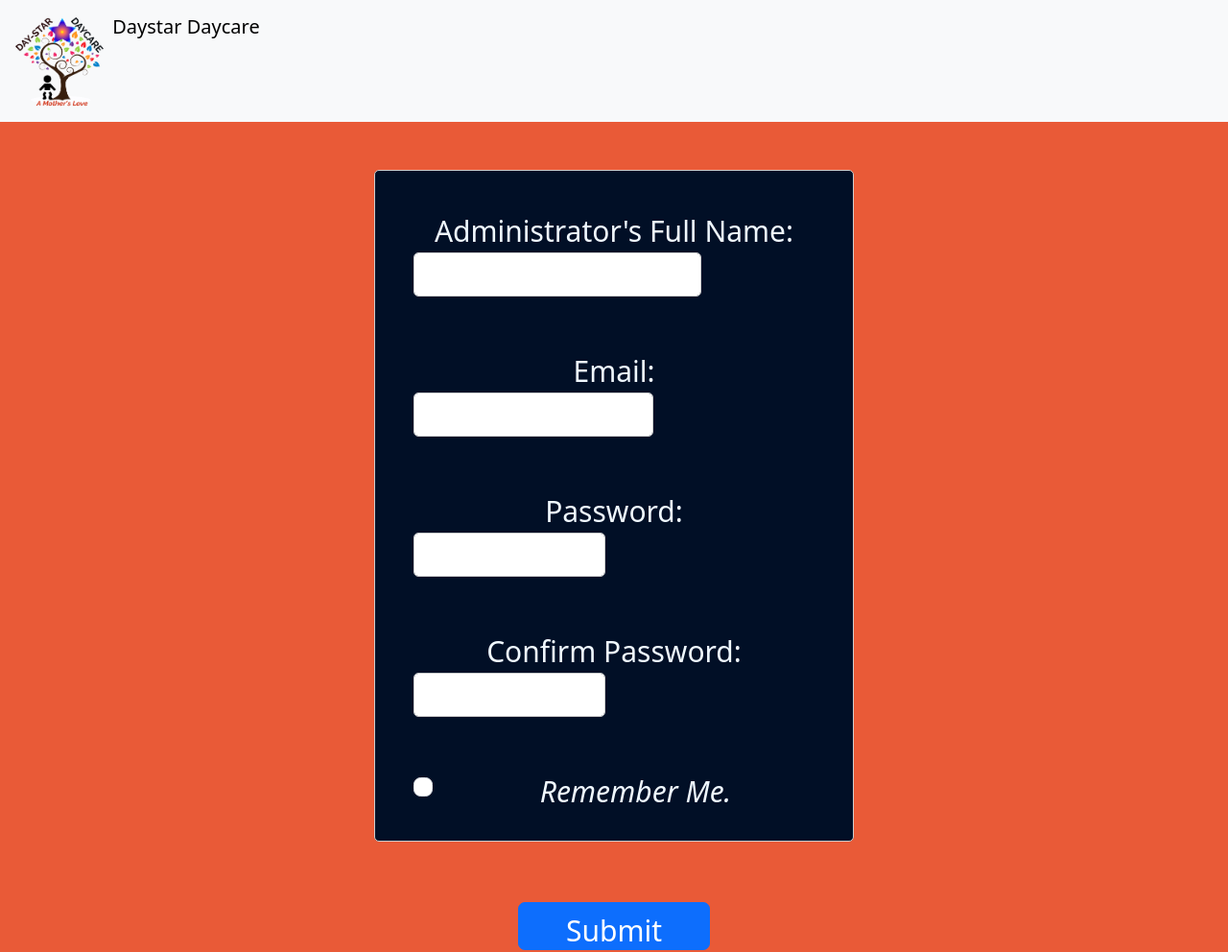
After one commit to MableMusiiimenta/web_app, a Django app: page /board.html in a window 1280 px wide. The commit adds this page. Shown: the whole page at 96% size. Run offline with Django 5.2, Linux system fonts and the light colour scheme; some libraries are stand-ins or nearby versions.

Commit message:
added an index file and some css

```diff
--- a/daystar/settings.py
+++ b/daystar/settings.py
@@ -9,7 +9,7 @@ https://docs.djangoproject.com/en/5.0/topics/settings/
 For the full list of settings and their values, see
 https://docs.djangoproject.com/en/5.0/ref/settings/
 """
-
+import os
 from pathlib import Path
 
 # Build paths inside the project like this: BASE_DIR / 'subdir'.
@@ -55,7 +55,7 @@ ROOT_URLCONF = "daystar.urls"
 TEMPLATES = [
     {
         "BACKEND": "django.template.backends.django.DjangoTemplates",
-        "DIRS": [],
+        "DIRS": [os.path.join(ROOT_URLCONF, "templates")],
         "APP_DIRS": True,
         "OPTIONS": {
             "context_processors": [
--- /dev/null
+++ b/daystarapp/static/css/board.css
@@ -0,0 +1,48 @@
+.container{
+    display: flex;
+    justify-content: center;
+    align-items: center;
+    height: 100vh;
+}
+body{
+    font-size: 30px;
+    background-color: #e95a37;
+}
+
+
+form{
+    text-align: center;
+    width: 500px;
+    height: 700px;
+    padding: 40px;
+    padding-bottom: 10px;
+    border: 1px solid #ccc;
+    border-radius: 5px;
+    background-color: rgb(1, 15, 38);
+}
+.form-control{
+    width: 200px;
+    padding: 10px;
+    margin-bottom: 10px;
+    border: 1px solid #ccc;
+    border-radius: 5px;
+}
+.name{
+    width: 300px;
+}
+
+.email{
+    width: 250px;
+}
+
+input[type = "checkbox"] {
+    width: 20px;
+    height: 20px;
+}
+label{
+    color: aliceblue;
+}
+a{
+    color: aliceblue;
+    text-decoration: none;
+}
--- a/daystarapp/templates/babies/base.html
+++ b/daystarapp/templates/babies/base.html
@@ -5,6 +5,7 @@
     <meta charset="UTF-8">
     <meta name="viewport" content="width=device-width, initial-scale=1.0">
     <title>DayStar Management</title>
+    <link rel="icon" href="{% static 'favicon/favicon.ico' %}" type="image/x-icon">
     <link rel="stylesheet" href="https://cdnjs.cloudflare.com/ajax/libs/font-awesome/6.5.2/css/all.min.css">
     <link rel="stylesheet" href="{% static 'css/bootstrap.min.css' %}">
     <link rel="icon" href="{% static 'images/badge.ico' %}" type="image/x-icon"/>
--- /dev/null
+++ b/daystarapp/templates/board.html
@@ -0,0 +1,57 @@
+{% load static %}
+
+<!DOCTYPE html>
+<html lang="en">
+<head>
+    <meta charset="UTF-8">
+    <meta name="viewport" content="width=device-width, initial-scale=1.0">
+    <title>Board</title>
+    <link href="https://cdn.jsdelivr.net/npm/bootstrap@5.3.3/dist/css/bootstrap.min.css" rel="stylesheet">
+    <script src="https://kit.fontawesome.com/b927415140.js" crossorigin="anonymous"></script>
+    <link rel="icon" href="{% static 'images/badge.ico' %}" type="image/x-icon"/>
+    <link rel = "stylesheet" href = "{% static 'css/board.css' %}">
+
+</head>
+<body>
+    <nav class="navbar bg-body-tertiary">
+        <div class="container-fluid">
+          <a class="navbar-brand" href="index.html">
+            <img src="{% static 'images/badge.png' %}" alt="Logo" width="100" height="100" class="d-inline-block align-text-top">
+            Daystar Daycare
+          </a>
+        </div>
+      </nav>
+    <div class = "container">
+    <section>
+    <div class="form">
+        <form class="">
+            <div class="form-group">
+                <label for="name">Administrator's Full Name:</label><br>
+                <input type="text" class="form-control name" id="name">
+            </div><br>
+            <div class="form-group">
+                <label for="email">Email:</label><br>
+                <input type="text" class="form-control email" id="email">
+            </div><br>
+            <div class="form-group">
+                <label for="password">Password:</label><br>
+                <input type="text" class="form-control" id="password">
+            </div><br>
+            <div class="form-group">
+                <label for="password">Confirm Password:</label><br>
+                <input type="text" class="form-control" id="password">
+            </div><br>
+
+            <div class="form-check">
+                <input type="checkbox" class="form-check-input" id="checkboxCheck1">
+                <label class="form-check-label" for="checkboxCheck1"><i>Remember Me.</i></label>
+            </div><br><br>
+            <button type="submit" class="btn btn-primary" style="width: 200px; height: 50px; border-radius: 7px; font-size: 30px;">Submit</button>
+        </form>
+        <!-- "check your email to confirm your account" feature to be added after learning about it-->
+    </div>
+    </section>
+    </div>
+    <script src="https://cdn.jsdelivr.net/npm/bootstrap@5.3.3/dist/js/bootstrap.bundle.min.js"></script>
+</body>
+</html>
--- a/daystarapp/urls.py
+++ b/daystarapp/urls.py
@@ -2,7 +2,9 @@ from django.urls import path
 from . import views
 
 urlpatterns = [
-    path("", views.baby, name="baby"),
+    path("", views.index, name="index"),
+    path('board.html', views.board, name='board'),
+    path("baby/", views.baby, name="baby"),
     path("<int:id>/", views.view_baby, name="view_baby"),
     path("add/", views.add, name="add"),
     path("edit/<int:id>/", views.edit, name="edit"),
--- a/daystarapp/views.py
+++ b/daystarapp/views.py
@@ -10,6 +10,21 @@ from.forms import SitterForm
 
 
 # Create your views here.
+
+def index(request):
+
+    images = [
+        '/static/images/badge.png',
+        '/static/images/two.jpg',
+        '/static/images/sitting.jpg',
+        '/static/images/play.jpg',
+        '/static/images/dimple.jpg',
+    ]
+    return render(request, 'index.html', {'images': images})
+
+def board(request):
+    return render(request, 'board.html')
+
 
 def baby(request):
     return render(request, "babies/baby.html", {"babies": Baby.objects.all()} )
```
Also changed, not shown: daystarapp/static/css/style.css (added, +182 -0 lines), daystarapp/templates/index.html (added, +106 -0 lines), daystarapp/migrations/0004_alter_sitter_religion.py (added), daystarapp/models.py (line endings or trailing spaces), daystarapp/static/images/dimple.jpg (added), daystarapp/static/images/jump.jpg (added), daystarapp/static/images/play.jpg (added), daystarapp/static/images/sitting.jpg (added), daystarapp/static/images/sweet.jpg (added), daystarapp/static/images/two.jpg (added), daystarapp/templates/star/index.html (deleted), db.sqlite3.
